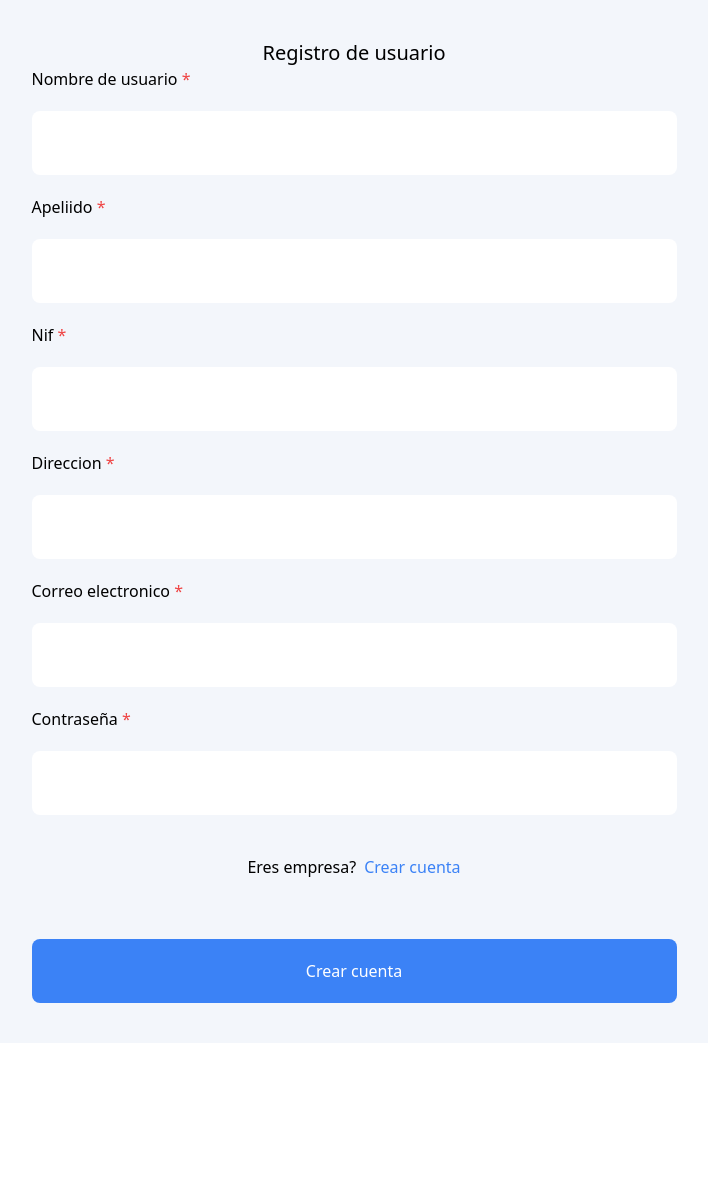
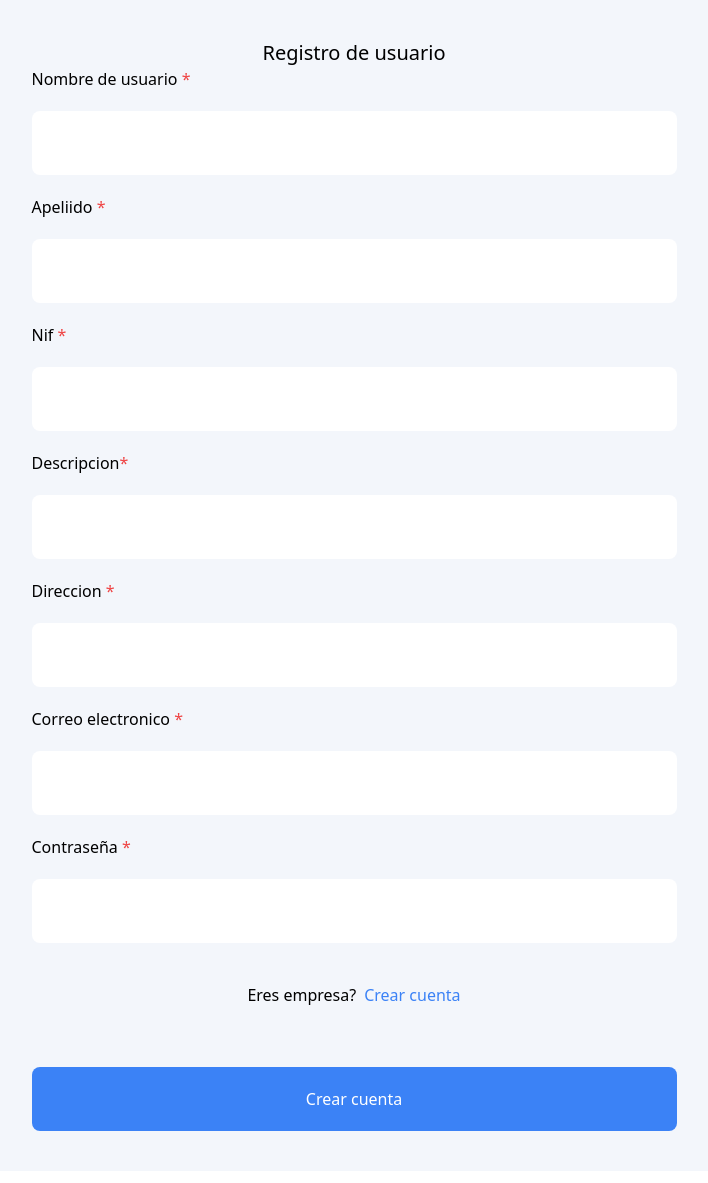
Before and after one commit to Art3611/Bolsa-de-trabajo, a PHP site: page /proyectointegrado2t2024-DiosTeOdia/registroUsuario in a window 1280 px wide. Shown: the part 168-1351 px from the top of the page, without its empty margins (286-994 px from the left). Run offline with PHP 8.4, Linux system fonts and the light colour scheme; some libraries are stand-ins or nearby versions.

Commit message:
agrego campo descripcion para usuario

```diff
--- a/bolsa-trabajo/controllers/registroUsuario.php
+++ b/bolsa-trabajo/controllers/registroUsuario.php
@@ -40,6 +40,7 @@ class RegistroUsuario extends Controller {
         $direccion = $_POST['direccion'];
         $email = $_POST['email'];
         $password = $_POST['password'];
+        $descripcion = $_POST['descripcion'];
 
         // Llama al método register del modelo User para registrar un nuevo usuario
         $resultado = $this->model->register([
@@ -48,7 +49,8 @@ class RegistroUsuario extends Controller {
             'password' => $password,
             'apellido' => $apellido,
             'nif' => $nif,
-            'direccion' => $direccion
+            'direccion' => $direccion,
+            'descripcion' => $descripcion,
         ]);
 
         // Maneja el resultado del registro
--- a/bolsa-trabajo/models/User.php
+++ b/bolsa-trabajo/models/User.php
@@ -61,14 +61,15 @@ class User extends Model {
      * @return string El resultado de la inserción ('usuario_registrado' o 'error_registro').
      */
     private function insertUser($data){
-        $this->db->query('INSERT INTO usuarios (nombre, apellido, email, password, direccion, nif, rol_id )
-                        VALUES(:nombre, :apellido, :email, :password, :direccion, :nif, :rol_id)');
+        $this->db->query('INSERT INTO usuarios (nombre, apellido, email, password, direccion, nif, descripcion, rol_id )
+                        VALUES(:nombre, :apellido, :email, :password, :direccion, :nif, :descripcion, :rol_id)');
         $this->db->bind(':nombre', $data['nombre']);
         $this->db->bind(':apellido', $data['apellido']);
         $this->db->bind(':email', $data['email']);
         $this->db->bind(':password', $data['password']);
         $this->db->bind(':direccion', $data['direccion']);
         $this->db->bind(':nif', $data['nif']);
+        $this->db->bind(':descripcion', $data['descripcion']);
         $this->db->bind(':rol_id', $data['rol_id']);
 
         if($this->db->execute()){
--- a/bolsa-trabajo/views/registroUsuario/index.php
+++ b/bolsa-trabajo/views/registroUsuario/index.php
@@ -17,6 +17,9 @@
             <span class='text-red-500'>*</span>
         </label>
         <input type="text" name='nif' class='h-10 md:h-16 rounded-lg' required>
+
+        <label for="descripcion">Descripcion<span class='text-red-500'>*</span></label>
+        <input type="text" name='descripcion' class=' h-10 md:h-16 rounded-lg' required>
 
         <label for="direccion">Direccion
             <span class='text-red-500'>*</span>
```
